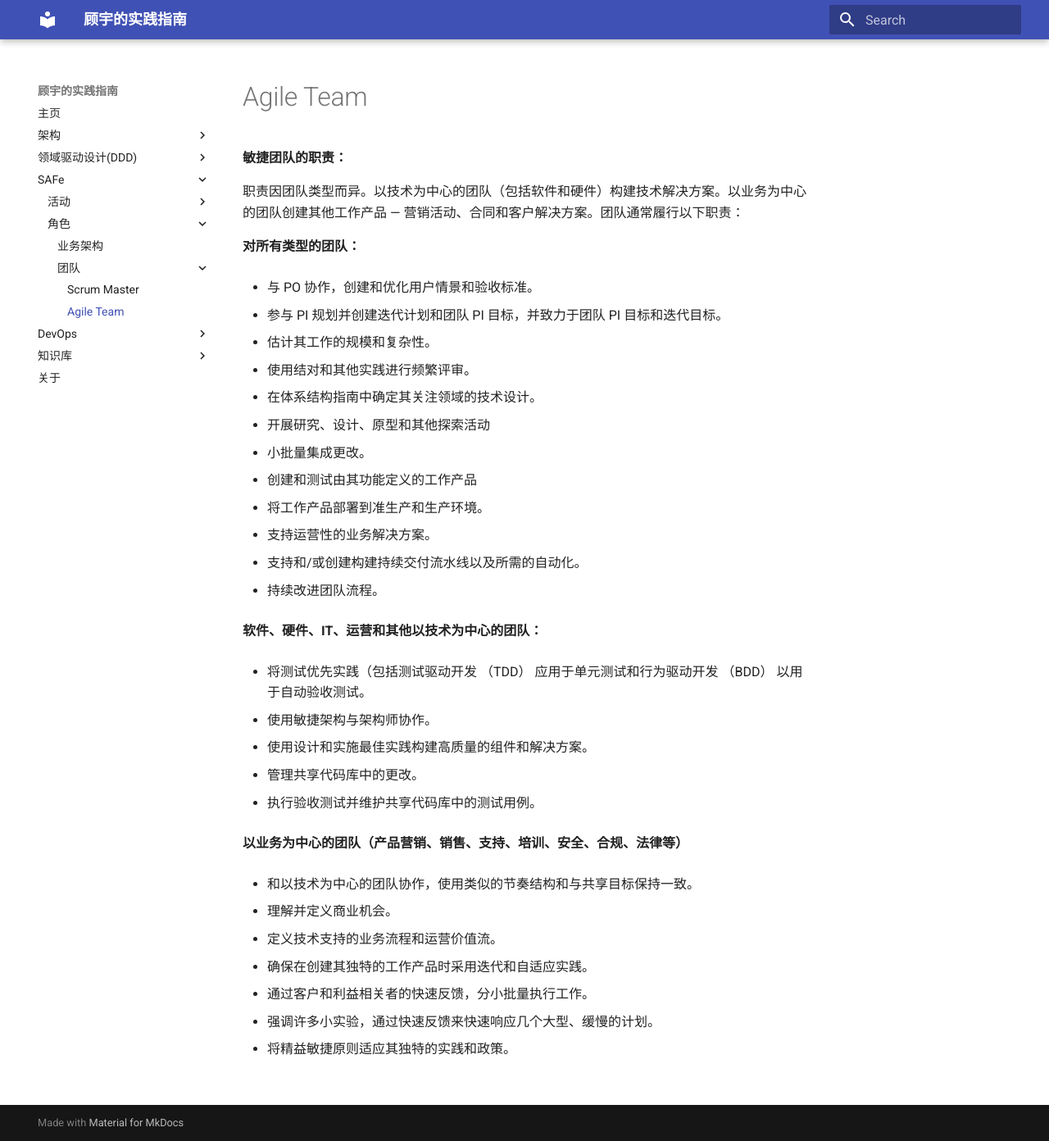
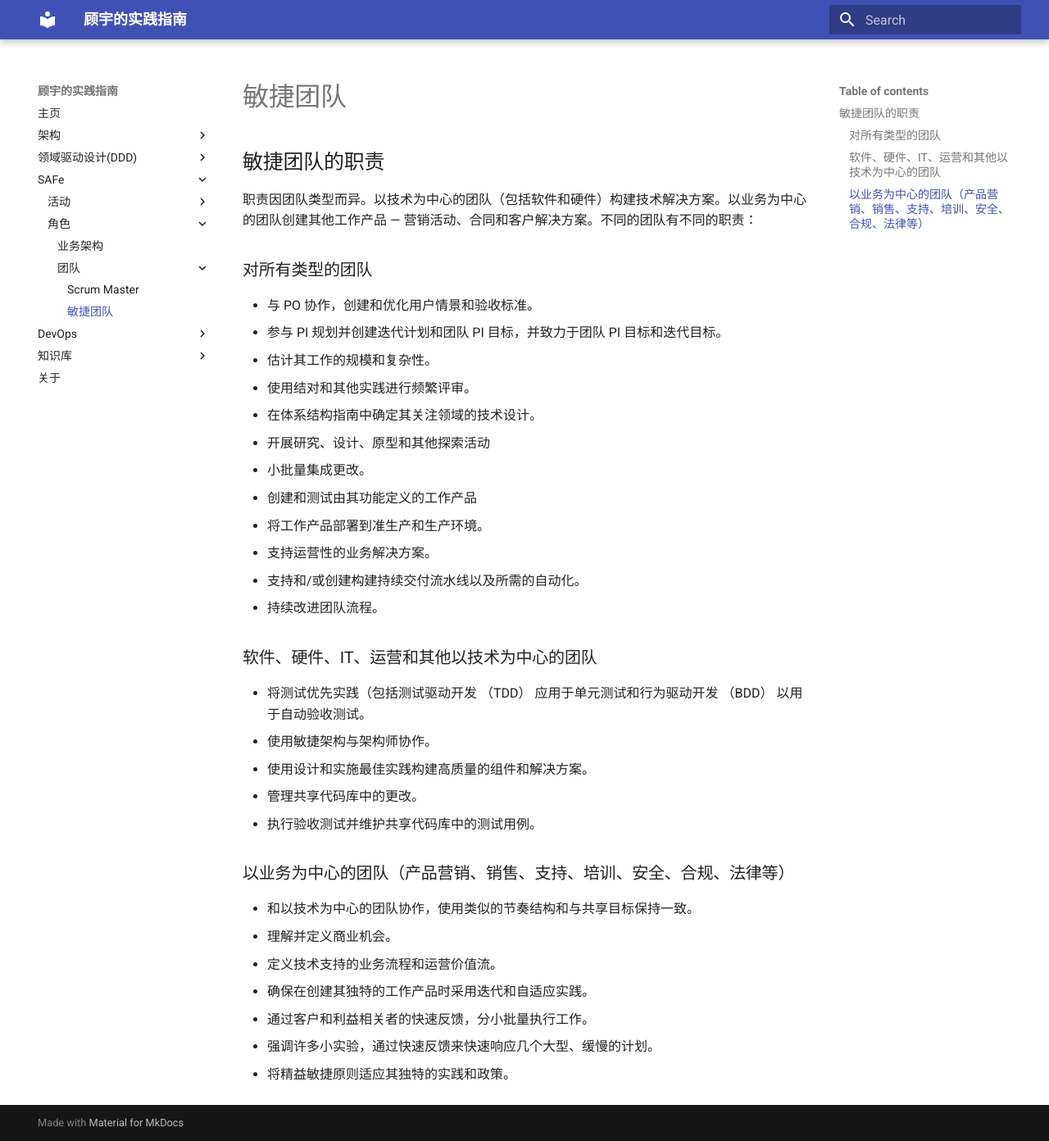
Before and after one commit to wizardbyron/guides, an MkDocs documentation site: the page built from docs/SAFe/roles/agile-team/agile-team.md, in a window 1280 px wide and 1392 px high. Shown: the whole window at 82% size. Built offline with MkDocs 1.6.1 and Material for MkDocs 9.7.7, drawn with Linux system fonts in a browser that asks for light colours.

Commit message:
Update Agile Team

```diff
--- a/docs/SAFe/roles/agile-team/agile-team.md
+++ b/docs/SAFe/roles/agile-team/agile-team.md
@@ -1,65 +1,39 @@
 
+# 敏捷团队
 
-**敏捷团队的职责：**
+## 敏捷团队的职责
 
-职责因团队类型而异。以技术为中心的团队（包括软件和硬件）构建技术解决方案。以业务为中心的团队创建其他工作产品 — 营销活动、合同和客户解决方案。团队通常履行以下职责：
+职责因团队类型而异。以技术为中心的团队（包括软件和硬件）构建技术解决方案。以业务为中心的团队创建其他工作产品 — 营销活动、合同和客户解决方案。不同的团队有不同的职责：
 
-
-
-**对所有类型的团队：**
+### 对所有类型的团队
 
 - 与 PO 协作，创建和优化用户情景和验收标准。
-
 - 参与 PI 规划并创建迭代计划和团队 PI 目标，并致力于团队 PI 目标和迭代目标。
-
 - 估计其工作的规模和复杂性。
-
 - 使用结对和其他实践进行频繁评审。
-
 - 在体系结构指南中确定其关注领域的技术设计。
-
 - 开展研究、设计、原型和其他探索活动
-
 - 小批量集成更改。
-
 - 创建和测试由其功能定义的工作产品
-
 - 将工作产品部署到准生产和生产环境。
-
 - 支持运营性的业务解决方案。
-
 - 支持和/或创建构建持续交付流水线以及所需的自动化。
-
 - 持续改进团队流程。
 
-
-
-**软件、硬件、IT、运营和其他以技术为中心的团队：**
+### 软件、硬件、IT、运营和其他以技术为中心的团队
 
 - 将测试优先实践（包括测试驱动开发 （TDD） 应用于单元测试和行为驱动开发 （BDD） 以用于自动验收测试。
-
 - 使用敏捷架构与架构师协作。
-
 - 使用设计和实施最佳实践构建高质量的组件和解决方案。
-
 - 管理共享代码库中的更改。
-
 - 执行验收测试并维护共享代码库中的测试用例。
 
-
-
-**以业务为中心的团队（产品营销、销售、支持、培训、安全、合规、法律等）**
+### 以业务为中心的团队（产品营销、销售、支持、培训、安全、合规、法律等）
 
 - 和以技术为中心的团队协作，使用类似的节奏结构和与共享目标保持一致。
-
 - 理解并定义商业机会。
-
 - 定义技术支持的业务流程和运营价值流。
-
 - 确保在创建其独特的工作产品时采用迭代和自适应实践。
-
 - 通过客户和利益相关者的快速反馈，分小批量执行工作。
-
 - 强调许多小实验，通过快速反馈来快速响应几个大型、缓慢的计划。
-
 - 将精益敏捷原则适应其独特的实践和政策。
--- a/mkdocs.yml
+++ b/mkdocs.yml
@@ -27,7 +27,7 @@ nav:
       - 敏捷发布火车: blank.md
       - 团队:
         - Scrum Master: SAFe/roles/agile-team/scrum-master.md
-        - Agile Team: SAFe/roles/agile-team/agile-team.md
+        - 敏捷团队: SAFe/roles/agile-team/agile-team.md
   - DevOps:
     - 流程:
       - 架构规划: blank.md
```
